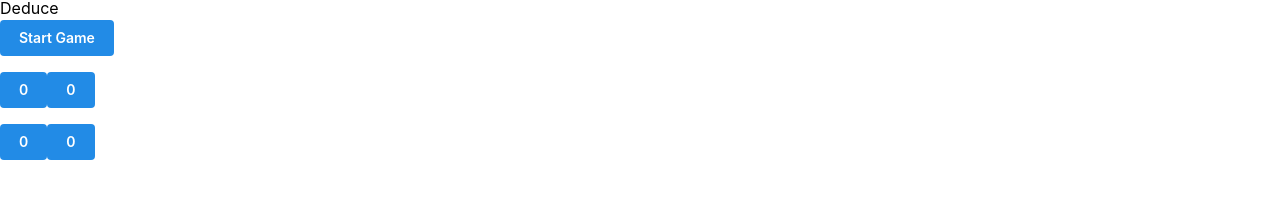
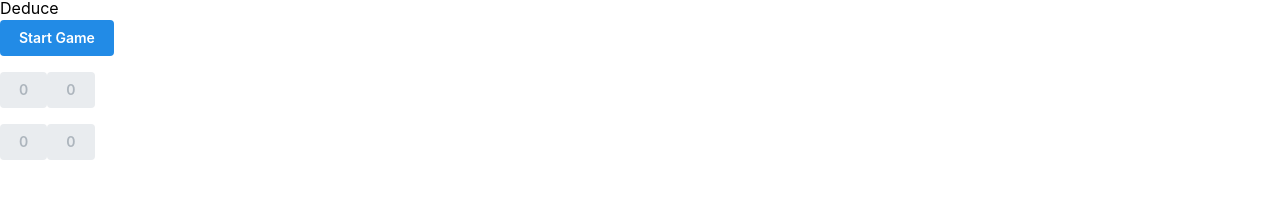
Before and after one commit to willbeason/flaky-tests, a Next.js app: page / in a window 1280 px wide. Shown: the part 230-428 px from the top of the page. Built offline with nearby package versions, Linux system fonts and the light colour scheme.

Commit message:
Add static version of GuessDisplay
This ensures guesses only change while in the appropriate turn phase.

Signed-off-by: Will Beason <willbeason@gmail.com>

```diff
--- a/components/GameBoard.tsx
+++ b/components/GameBoard.tsx
@@ -3,8 +3,9 @@
 import { useState } from 'react';
 import AdvancePhase from '@/components/AdvancePhase/AdvancePhase';
 import GuessDisplay, { Guess } from '@/components/GuessDisplay/GuessDisplay';
-import TurnPhase, { PhaseType } from '@/components/TurnPhase/TurnPhase';
+import TurnPhase, { PhaseType, TurnPhases } from '@/components/TurnPhase/TurnPhase';
 import { Game, updateGame } from '@/remote/client';
+import GuessDisplayStatic from '@/components/GuessDisplay/GuessDisplayStatic';
 
 export default function GameBoard({ game }: { game: Game }) {
   const [g, setGame] = useState<Game>(game);
@@ -19,11 +20,18 @@ export default function GameBoard({ game }: { game: Game }) {
     setGame({ ...g, guess });
   };
 
+  const pickDisplay = (phase: PhaseType) => {
+    if (phase === TurnPhases.GUESS) {
+      return <GuessDisplay guess={g.guess} handleSetGuess={setGuess} />;
+    }
+    return <GuessDisplayStatic guess={g.guess} />;
+  }
+
   return (
     <>
       <TurnPhase phase={g.phase} />
       <AdvancePhase phase={g.phase} handleSetPhase={setPhase} />
-      <GuessDisplay guess={g.guess} handleSetGuess={setGuess} />
+      {pickDisplay(g.phase)}
     </>
   );
 }
--- a/components/GuessDisplay/GuessDisplay.tsx
+++ b/components/GuessDisplay/GuessDisplay.tsx
@@ -15,11 +15,27 @@ function nextGuess(guessValue: GuessValueType): GuessValueType {
   return (guessValue + 1) % 4;
 }
 
-function GuessDisplayButton({ guessValue, key }: { guessValue: GuessValueType; key: keyof Guess }) {
+function GuessDisplayButton({
+  guess,
+  guessKey,
+  handleSetGuess,
+}: {
+  guess: Guess;
+  guessKey: keyof Guess;
+  handleSetGuess: (guess: Guess) => void;
+}) {
+  const incrementGuessCell = (guess: Guess) =>
+    handleSetGuess({
+      ...guess,
+      [guessKey]: nextGuess(guess[guessKey]),
+    });
+
+  const buttonTitle = `increment-guess-${guessKey}-button`;
+
   return (
     <>
-      <Button title="increment-guess-{key}-button" key={key}>
-        {guessValue}
+      <Button title={buttonTitle} onClick={() => incrementGuessCell(guess)}>
+        {guess[guessKey]}
       </Button>
     </>
   );
@@ -32,41 +48,15 @@ export default function GuessDisplay({
   guess: Guess;
   handleSetGuess: (guess: Guess) => void;
 }) {
-  const incrementGuessCell = (guess: Guess, cell: keyof Guess) =>
-    handleSetGuess({
-      ...guess,
-      [cell]: nextGuess(guess[cell]),
-    });
-
   return (
     <>
       <p>
-        <Button
-          title="increment-upper-left-button"
-          onClick={() => incrementGuessCell(guess, 'upperLeft')}
-        >
-          {guess.upperLeft}
-        </Button>
-        <Button
-          title="increment-upper-right-button"
-          onClick={() => incrementGuessCell(guess, 'upperRight')}
-        >
-          {guess.upperRight}
-        </Button>
+        <GuessDisplayButton guess={guess} guessKey="upperLeft" handleSetGuess={handleSetGuess} />
+        <GuessDisplayButton guess={guess} guessKey="upperRight" handleSetGuess={handleSetGuess} />
       </p>
       <p>
-        <Button
-          title="increment-lower-left-button"
-          onClick={() => incrementGuessCell(guess, 'lowerLeft')}
-        >
-          {guess.lowerLeft}
-        </Button>
-        <Button
-          title="increment-lower-right-button"
-          onClick={() => incrementGuessCell(guess, 'lowerRight')}
-        >
-          {guess.lowerRight}
-        </Button>
+        <GuessDisplayButton guess={guess} guessKey="lowerLeft" handleSetGuess={handleSetGuess} />
+        <GuessDisplayButton guess={guess} guessKey="lowerRight" handleSetGuess={handleSetGuess} />
       </p>
     </>
   );
--- /dev/null
+++ b/components/GuessDisplay/GuessDisplayStatic.tsx
@@ -0,0 +1,29 @@
+import { Button } from '@mantine/core';
+import { Guess } from '@/components/GuessDisplay/GuessDisplay';
+
+function GuessDisplayButtonStatic({ guess, guessKey }: { guess: Guess; guessKey: keyof Guess }) {
+  const buttonTitle = `increment-guess-${guessKey}-button`;
+
+  return (
+    <>
+      <Button title={buttonTitle} disabled>
+        {guess[guessKey]}
+      </Button>
+    </>
+  );
+}
+
+export default function GuessDisplayStatic({ guess }: { guess: Guess }) {
+  return (
+    <>
+      <p>
+        <GuessDisplayButtonStatic guess={guess} guessKey="upperLeft" />
+        <GuessDisplayButtonStatic guess={guess} guessKey="upperRight" />
+      </p>
+      <p>
+        <GuessDisplayButtonStatic guess={guess} guessKey="lowerLeft" />
+        <GuessDisplayButtonStatic guess={guess} guessKey="lowerRight" />
+      </p>
+    </>
+  );
+}
```
